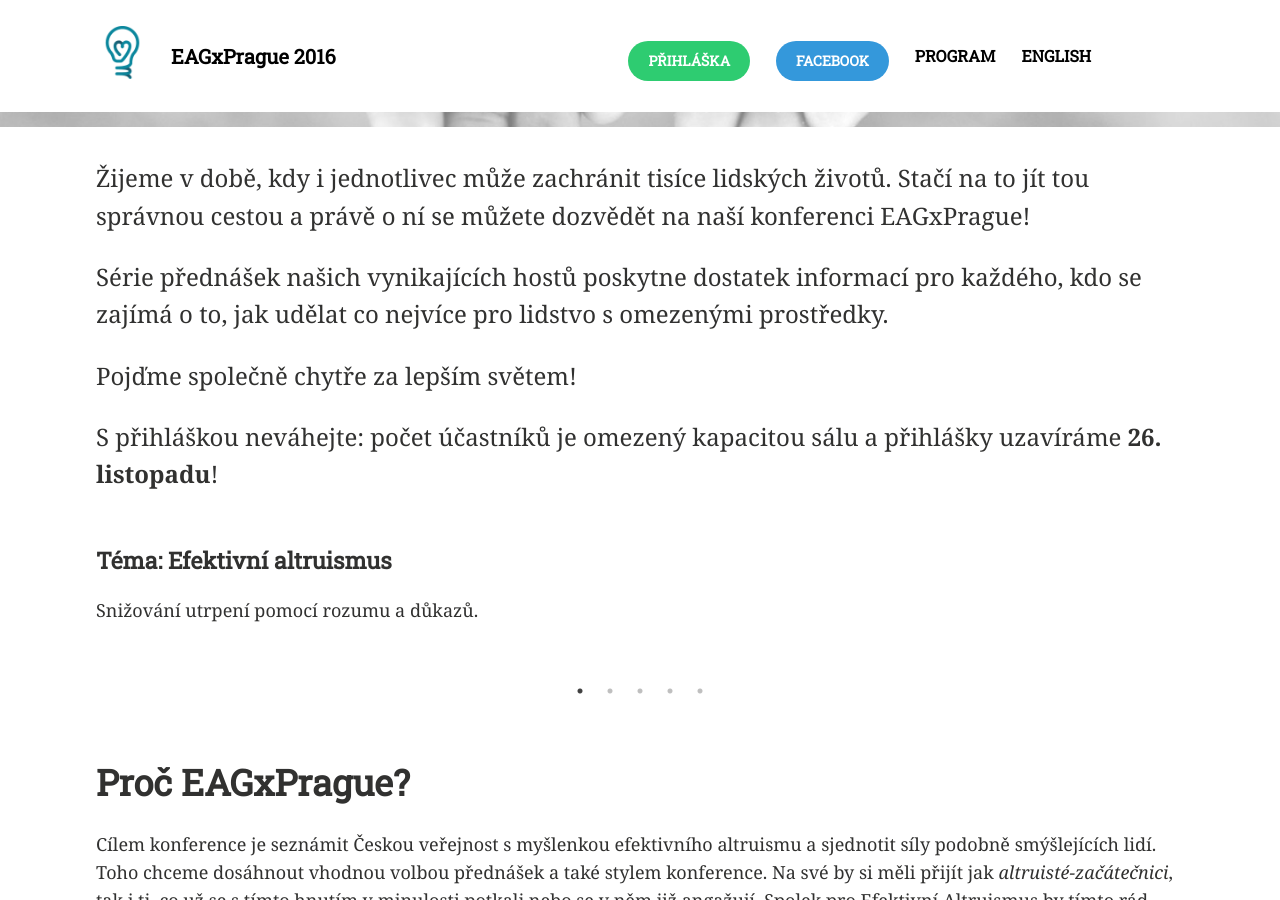
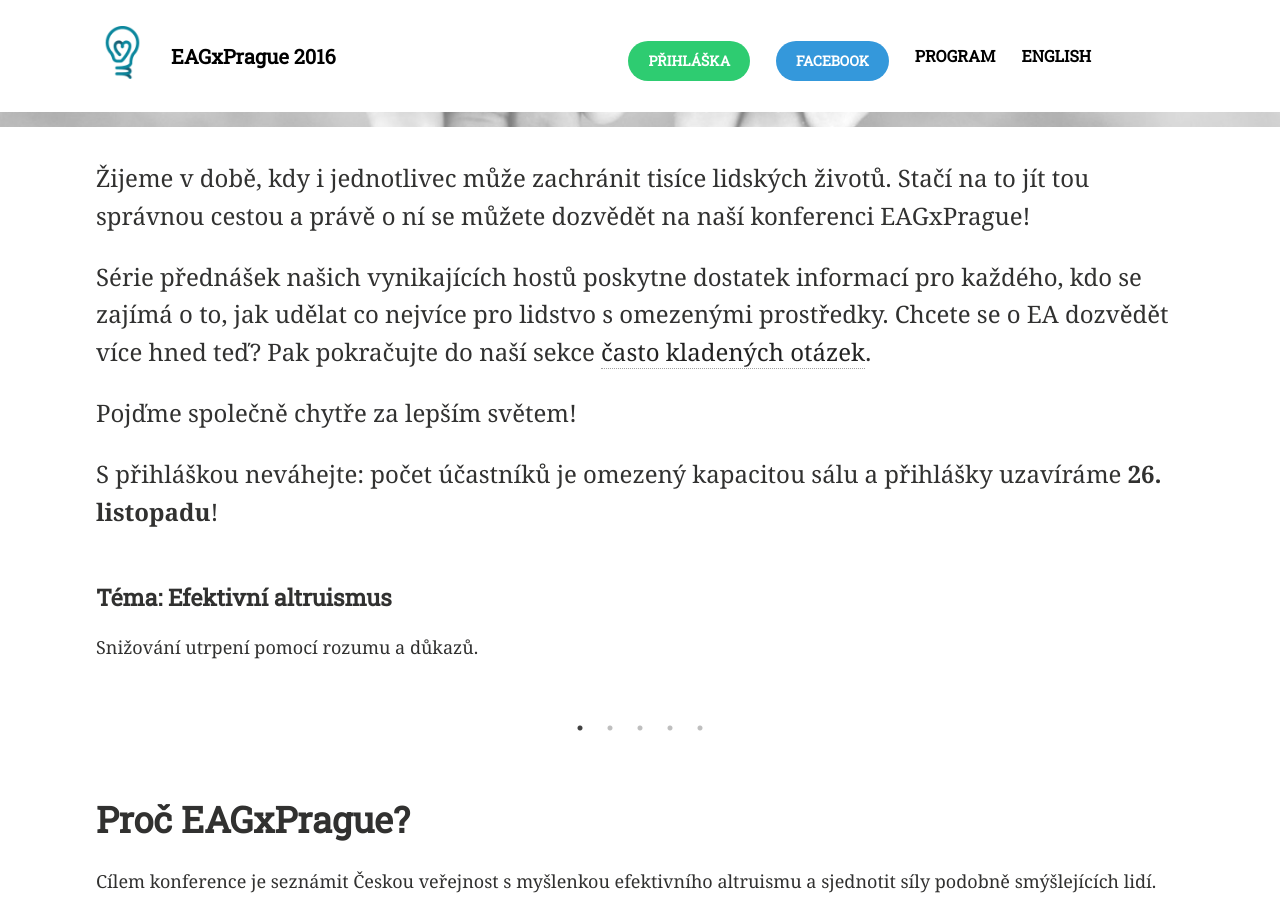
Before and after one commit to ea-czech-republic/eagxprague.org, a Jekyll site: the page built from index.md, in a window 1280 px wide and 900 px high, scrolled down 504 px. Built offline with Jekyll 4.4.1, drawn with Linux system fonts in a browser that asks for light colours; nearby versions of some CDN libraries.

Commit message:
adding info about EA to intro

```diff
--- a/_layouts/home.html
+++ b/_layouts/home.html
@@ -100,7 +100,8 @@
 	<p>
 	Série přednášek našich vynikajících hostů poskytne dostatek informací
 	pro každého, kdo se zajímá o to, jak udělat co nejvíce
-	pro lidstvo s omezenými prostředky.
+    pro lidstvo s omezenými prostředky. Chcete se o EA dozvědět více hned teď?
+    Pak pokračujte do naší sekce <a href='#diskuze'>často kladených otázek</a>.
 	</p>
 	<p>
 	Pojďme společně chytře za lepším světem!
--- a/index.md
+++ b/index.md
@@ -174,7 +174,7 @@ V průběhu dne budou Lucius Caviola a Johannes Treutlein poskytovat
 vám například nabídnout rady s Vašimi vlastními projekty nebo s rozhodnutími
 ohledně Vaší kariéry.
 
-## Diskuze
+<h2 id='diskuze'>Diskuze</h2>
 
 Kromě těchto a dalších zajímavých přednášek od českých i zahraničních speakerů
 bude probíhat i neformální diskuze, například o tom, jaké
```
